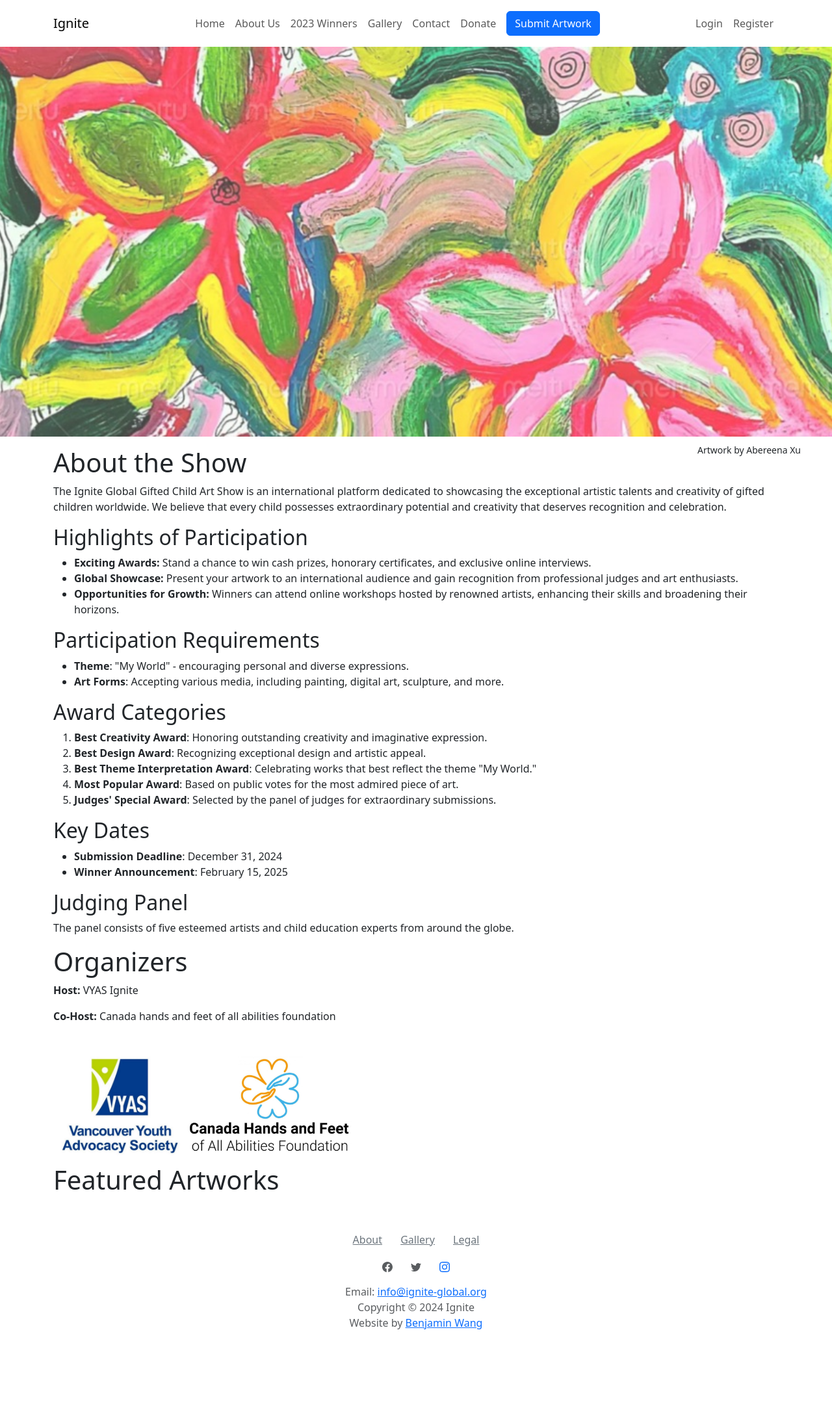
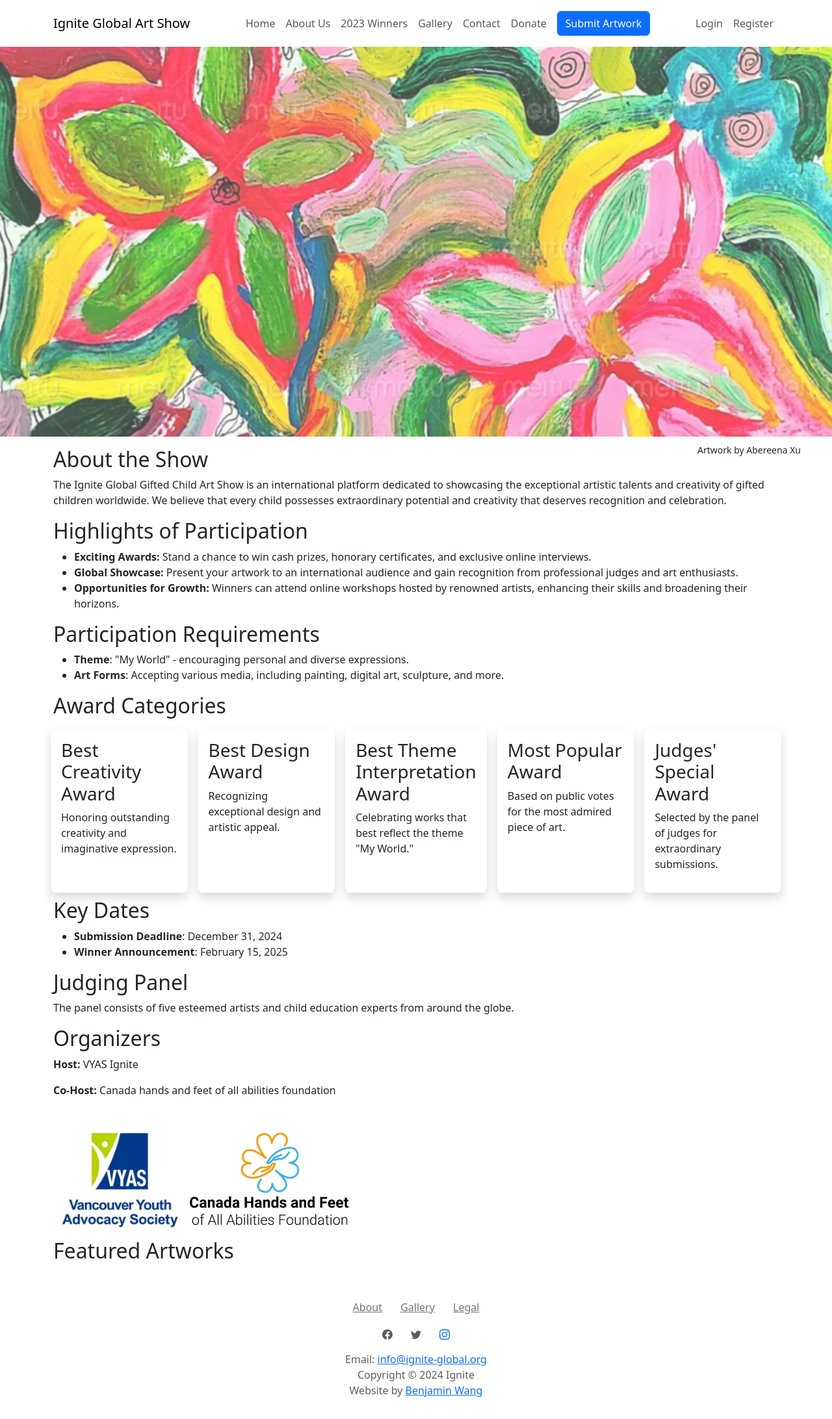
Before and after one commit to wenbang24/ignite, a Flask app: page / in a window 1280 px wide. Shown: the top 2184 px of the page at 65% size. Before the commit the page ends 2046 px from the top, so only its background shows below. Run offline with Flask 3, Linux system fonts and the light colour scheme; some libraries are stand-ins or nearby versions.

Commit message:
change a lot of frontend

```diff
--- a/templates/base.html
+++ b/templates/base.html
@@ -28,7 +28,7 @@
 <nav class="navbar navbar-expand-md bg-body py-3">
     <div class="container">
         <a class="navbar-brand d-flex align-items-center" href="{{ url_for('home') }}">
-            <span>Ignite</span>
+            <span>Ignite Global Art Show</span>
         </a>
         <button class="navbar-toggler" data-bs-toggle="collapse"
                 data-bs-target="#navcol-2">
--- a/templates/index.html
+++ b/templates/index.html
@@ -19,7 +19,7 @@
     </section>
     <section>
         <div class="container h-100 position-relative">
-            <h1>About the Show</h1>
+            <h2>About the Show</h2>
             <p>The Ignite Global Gifted Child Art Show is an international platform dedicated to showcasing the
                 exceptional artistic talents and creativity of gifted children worldwide. We believe that every child
                 possesses extraordinary potential and creativity that deserves recognition and celebration.</p>
@@ -43,18 +43,28 @@
                 </li>
             </ul>
             <h2>Award Categories</h2>
-            <ol>
-                <li><strong>Best Creativity Award</strong>: Honoring outstanding creativity and imaginative expression.
-                </li>
-                <li><strong>Best Design Award</strong>: Recognizing exceptional design and artistic appeal.</li>
-                <li><strong>Best Theme Interpretation Award</strong>: Celebrating works that best reflect the theme "My
-                    World."
-                </li>
-                <li><strong>Most Popular Award</strong>: Based on public votes for the most admired piece of art.</li>
-                <li><strong>Judges' Special Award</strong>: Selected by the panel of judges for extraordinary
-                    submissions.
-                </li>
-            </ol>
+            <div class="row">
+                <div class="col shadow p-3 m-2 rounded-3">
+                    <h3>Best Creativity Award</h3>
+                    <p>Honoring outstanding creativity and imaginative expression.</p>
+                </div>
+                <div class="col shadow p-3 m-2 rounded-3">
+                    <h3>Best Design Award</h3>
+                    <p>Recognizing exceptional design and artistic appeal.</p>
+                </div>
+                <div class="col shadow p-3 m-2 rounded-3">
+                    <h3>Best Theme Interpretation Award</h3>
+                    <p>Celebrating works that best reflect the theme "My World."</p>
+                </div>
+                <div class="col shadow p-3 m-2 rounded-3">
+                    <h3>Most Popular Award</h3>
+                    <p>Based on public votes for the most admired piece of art.</p>
+                </div>
+                <div class="col shadow p-3 m-2 rounded-3">
+                    <h3>Judges' Special Award</h3>
+                    <p>Selected by the panel of judges for extraordinary submissions.</p>
+                </div>
+            </div>
             <h2>Key Dates</h2>
             <ul>
                 <li><strong>Submission Deadline</strong>: December 31, 2024</li>
@@ -62,7 +72,7 @@
             </ul>
             <h2>Judging Panel</h2>
             <p>The panel consists of five esteemed artists and child education experts from around the globe.</p>
-            <h1>Organizers</h1>
+            <h2>Organizers</h2>
             <p><strong>Host:</strong> VYAS Ignite</p>
             <p><strong>Co-Host:</strong> Canada hands and feet of all abilities foundation</p>
             <div class="d-flex flex-row align-items-start">
@@ -79,7 +89,7 @@
                          alt="Canada Hands and Feet of All Abilities Foundation" style="max-height: 50px;">
                 </a>
             </div>
-            <h1>Featured Artworks</h1>
+            <h2>Featured Artworks</h2>
             <div class="d-flex flex-wrap justify-content-center">
                 {% for artwork in artworks %}
                     <a
```
Also changed, not shown: templates/about.html (+18 -8 lines), templates/submit.html (+7 -7 lines), static/assets/img/indexhero.jpeg.
